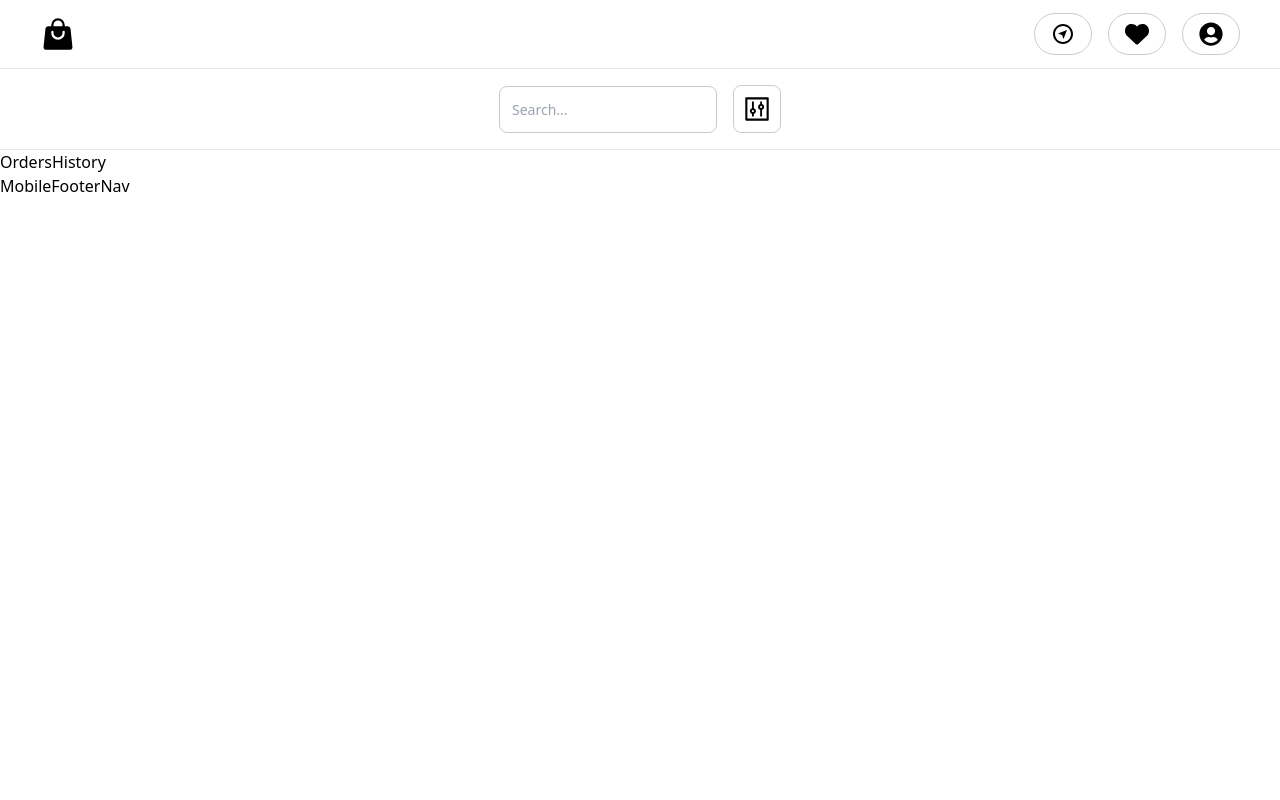
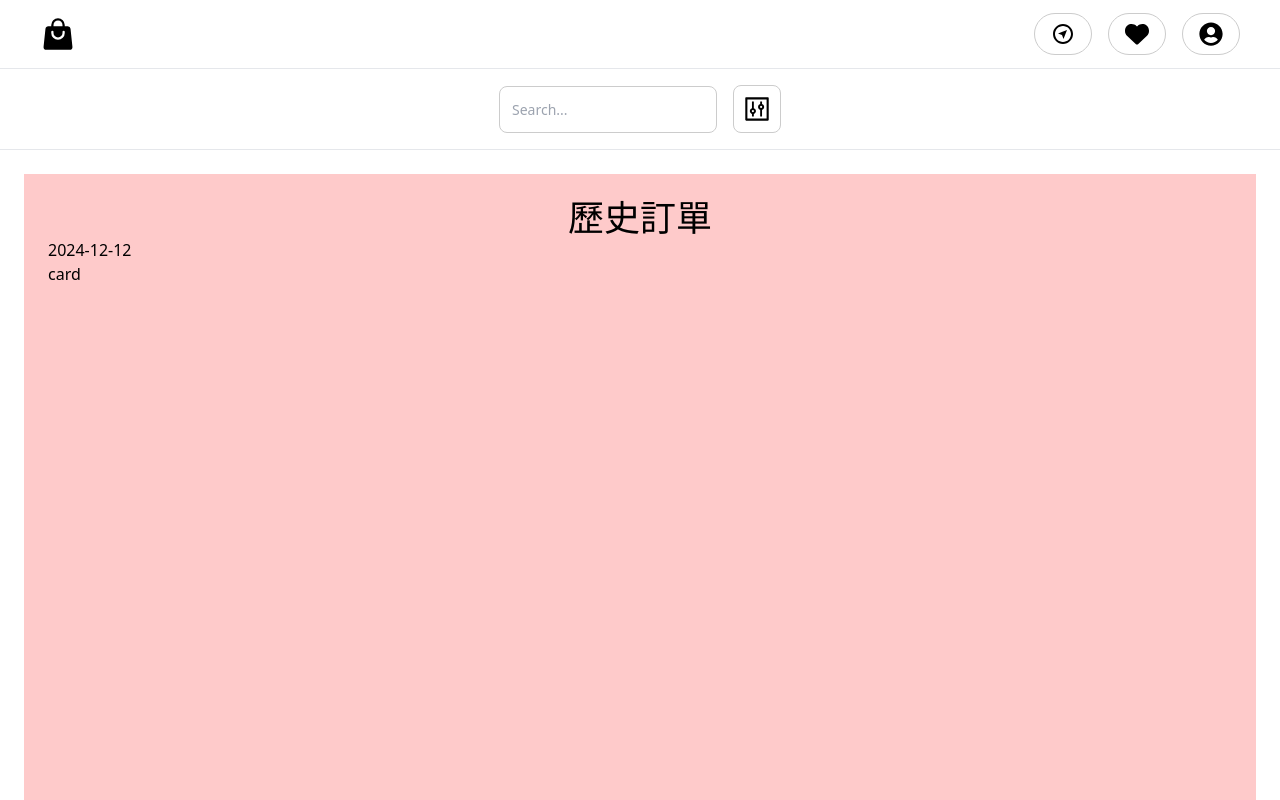
Before and after one commit to ShowGa/FoodWasteSavior, a React (Vite) app: page /orders-history in a window 1280 px wide. Shown: the top 800 px of the page. Built offline with nearby package versions, Linux system fonts and the light colour scheme.

Commit message:
<Progress> 1. Progress : Order and OrderHistory page structure

```diff
--- a/src/pages/Orders.jsx
+++ b/src/pages/Orders.jsx
@@ -1,7 +1,23 @@
 import React from "react";
 
 const Orders = () => {
-  return <div>Orders</div>;
+  return (
+    <main className="p-[1.5rem]">
+      <div className="flex flex-col p-[1.5rem] min-h-screen bg-red-200">
+        {/* title */}
+        <div className="text-center">
+          <h1 className="text-4xl">訂單</h1>
+        </div>
+
+        <div>
+          <h2>2024-12-12</h2>
+
+          {/* card */}
+          <div>card</div>
+        </div>
+      </div>
+    </main>
+  );
 };
 
 export default Orders;
--- a/src/pages/OrdersHistory.jsx
+++ b/src/pages/OrdersHistory.jsx
@@ -1,7 +1,23 @@
 import React from "react";
 
 const OrdersHistory = () => {
-  return <div>OrdersHistory</div>;
+  return (
+    <main className="p-[1.5rem]">
+      <div className="flex flex-col p-[1.5rem] min-h-screen bg-red-200">
+        {/* title */}
+        <div className="text-center">
+          <h1 className="text-4xl">歷史訂單</h1>
+        </div>
+
+        <div>
+          <h2>2024-12-12</h2>
+
+          {/* card */}
+          <div>card</div>
+        </div>
+      </div>
+    </main>
+  );
 };
 
 export default OrdersHistory;
```
